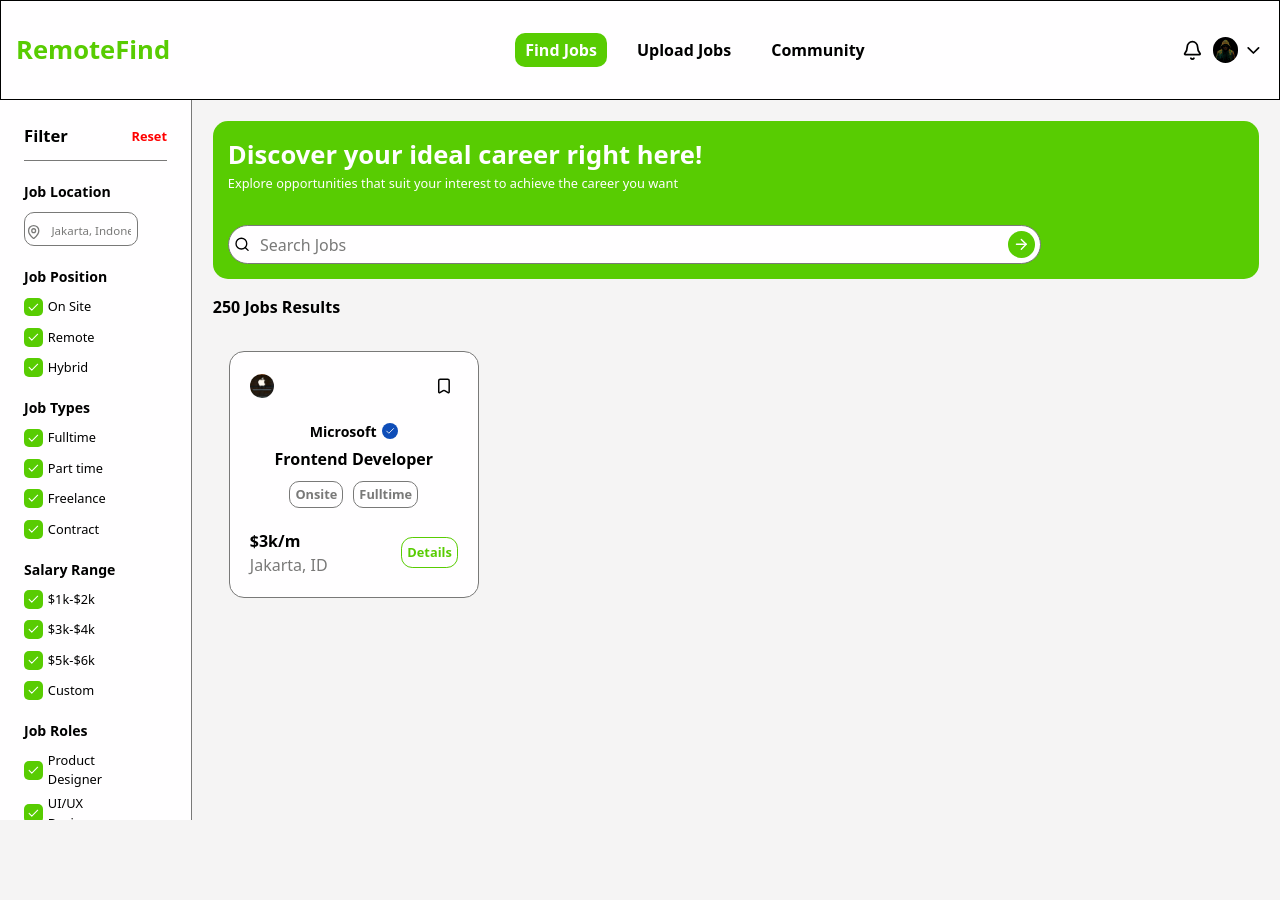
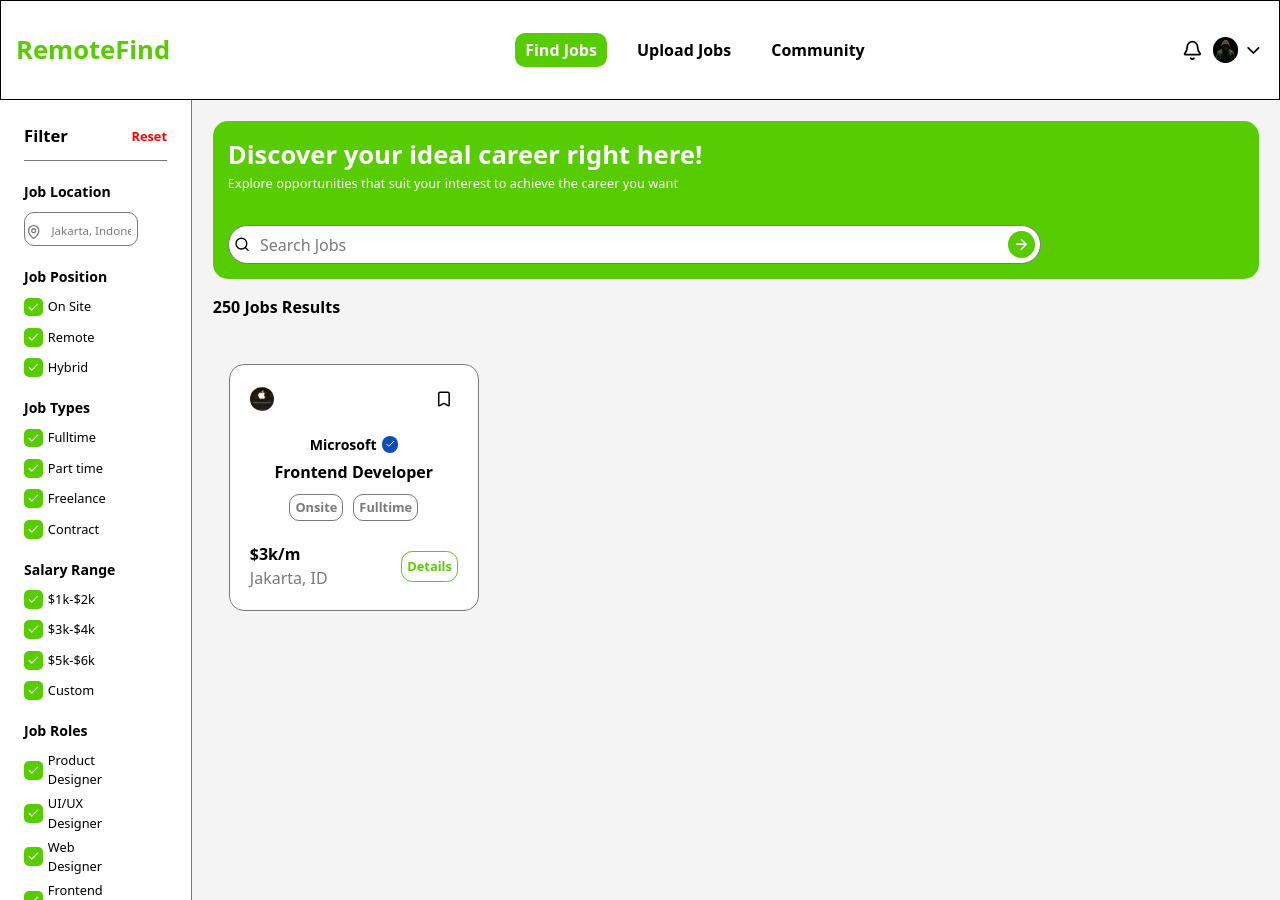
Before and after one commit to raazymuhd1/remote-find, a React (Vite) app: page / in a window 1280 px wide. Shown: the top 900 px of the page. Before the commit the page ends 820 px from the top, so only its background shows below. Built offline with nearby package versions, Linux system fonts and the light colour scheme.

Commit message:
update sidebar position

```diff
--- a/src/App.tsx
+++ b/src/App.tsx
@@ -9,11 +9,10 @@ function App() {
   const [showSidebar, setShowSidebar] = useState(false)
   const location = useLocation()
 
-
   return (
     <>
       <Header />
-      <main className='w-full h-[90vh] flex md:flex-row flex-col'>
+      <main className='w-full h-full flex md:flex-row flex-col'>
         {/* sidebar */}
         <Sidebar isMobileScreen={false} />
         {/* sidebar triggers on mobile screen */}
@@ -32,13 +31,11 @@ function App() {
 
         <Routes>
           <Route path='/auth/*' element={<Auth />} />
-          {/* <Route path='/auth/signin' element={<Auth />} /> */}
           <Route path='/' index={true} element={<FindJobs />} />
           <Route path='/upload-jobs' element={<UploadJobs />} />
           <Route path='/user/profile' element={<UserProfile />} />
         </Routes>
 
-        {/*  */}
       </main>
     </>
   )
--- a/src/components/jobs/index.tsx
+++ b/src/components/jobs/index.tsx
@@ -8,9 +8,9 @@ const Jobs = () => {
     // const [jobs, setJobs] = useState('')
 
   return (
-    <section className='md:w-[85%] h-[90vh] overflow-y-auto w-full bg-(--light-white) md:p-[1.3rem] p-[.5rem]'>
+    <section className='md:w-[85%] h-[80vh] w-full bg-(--light-white) md:p-[1.3rem] p-[.5rem]'>
       {/* BANNER */}
-      <section className='flex flex-col gap-[1rem]'>
+      <section className='flex flex-col h-[30%] sticky top-0 gap-[1rem] z-0'>
           <div className='bg-(--light-green) flex flex-col gap-[2rem] p-[15px] w-full rounded-[15px]'>
               <div className='flex w-full flex-col'>
                 <h3 className='text-[clamp(1rem,2vmax,2rem)] font-bold text-(--white)'> Discover your ideal career right here! </h3>
@@ -30,7 +30,7 @@ const Jobs = () => {
 
 
       {/* jobs card */}
-      <article className='mt-[1rem] w-full overflow-y-auto md:p-[1rem] p-[.5rem]'>
+      <article className='mt-[1rem] w-full h-[70%] mt-[3rem] overflow-y-scroll md:p-[1rem] p-[.5rem]'>
         <JobCard setShowDetails={setShowDetails} />
       </article>
 
--- a/src/components/sidebar/index.tsx
+++ b/src/components/sidebar/index.tsx
@@ -42,7 +42,7 @@ const Sidebar = ({isMobileScreen}: IProps) => {
   return (
     <aside
         onClick={e => e.stopPropagation()}
-        className={`${location.pathname == "/auth/signup" || location.pathname == "/user/profile" || location.pathname == "/auth/signin" ? "w-0 h-0" : "lg:w-[15%] md:w-[25%] w-[70%] h-full p-[1.5rem]" } sidebar sticky inset-0 overflow-y-auto bg-(--white) flex-col ${isMobileScreen ? "md:hidden flex" : "md:flex hidden"} gap-5 border-r-[1px] border-r-(--grey)`}>
+        className={`${location.pathname == "/auth/signup" || location.pathname == "/user/profile" || location.pathname == "/auth/signin" ? "w-0 h-0" : "lg:w-[15%] md:w-[25%] w-[70%] h-screen p-[1.5rem]" } sidebar sticky inset-0 overflow-y-auto bg-(--white) flex-col ${isMobileScreen ? "md:hidden flex" : "md:flex hidden"} gap-5 border-r-[1px] md:z-0 z-[9] border-r-(--grey)`}>
         <div className='w-full flex items-center justify-between border-b-[1px] border-b-(--border-col) pb-[.7rem]'>
             <h3 className='text-[clamp(1rem,1.3vmax,1.3rem)] font-bold'> Filter </h3>
             <strong className='text-[red] cursor-pointer text-[clamp(.8rem,1vmax,1rem)]'> Reset </strong>
```
